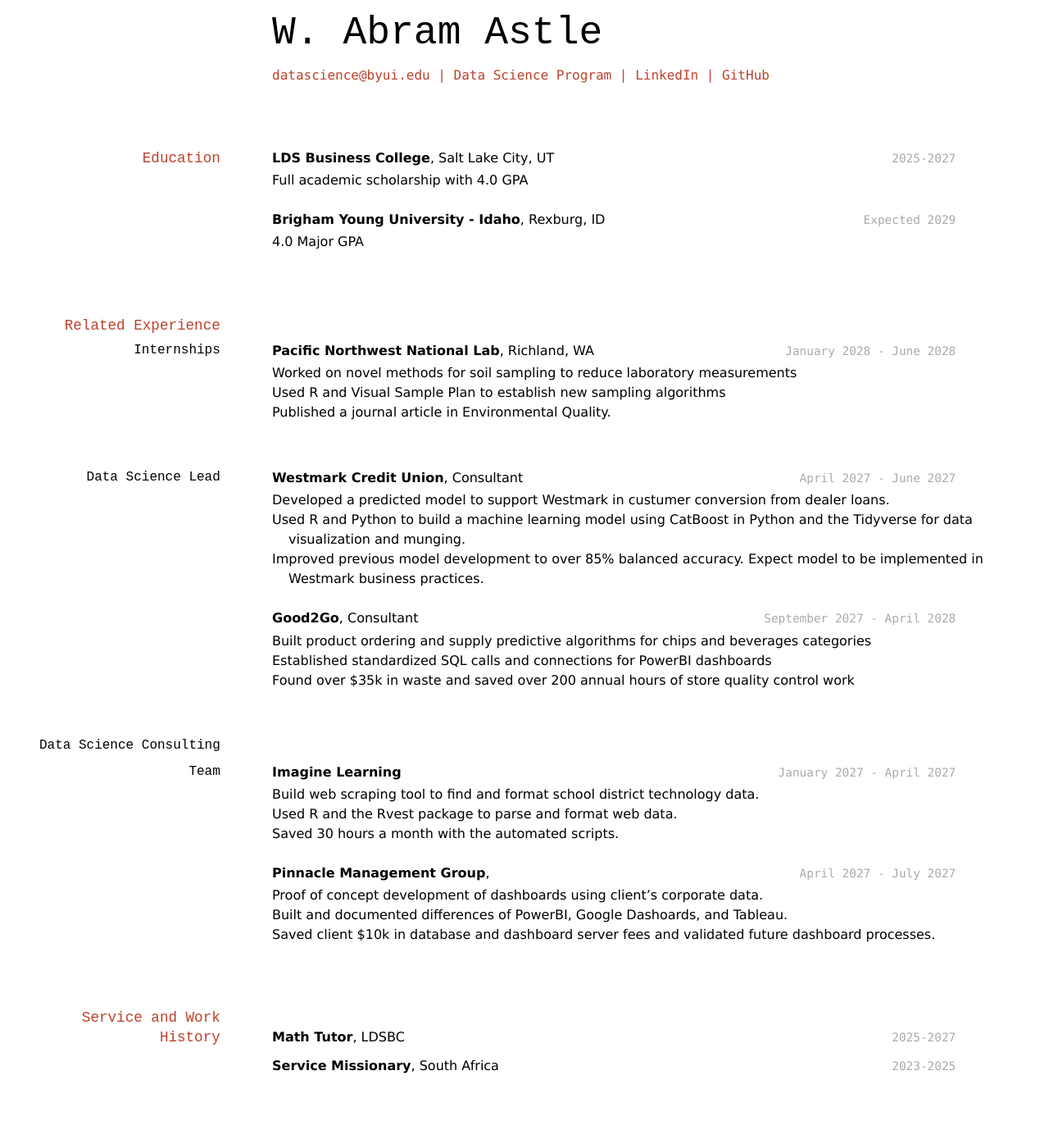
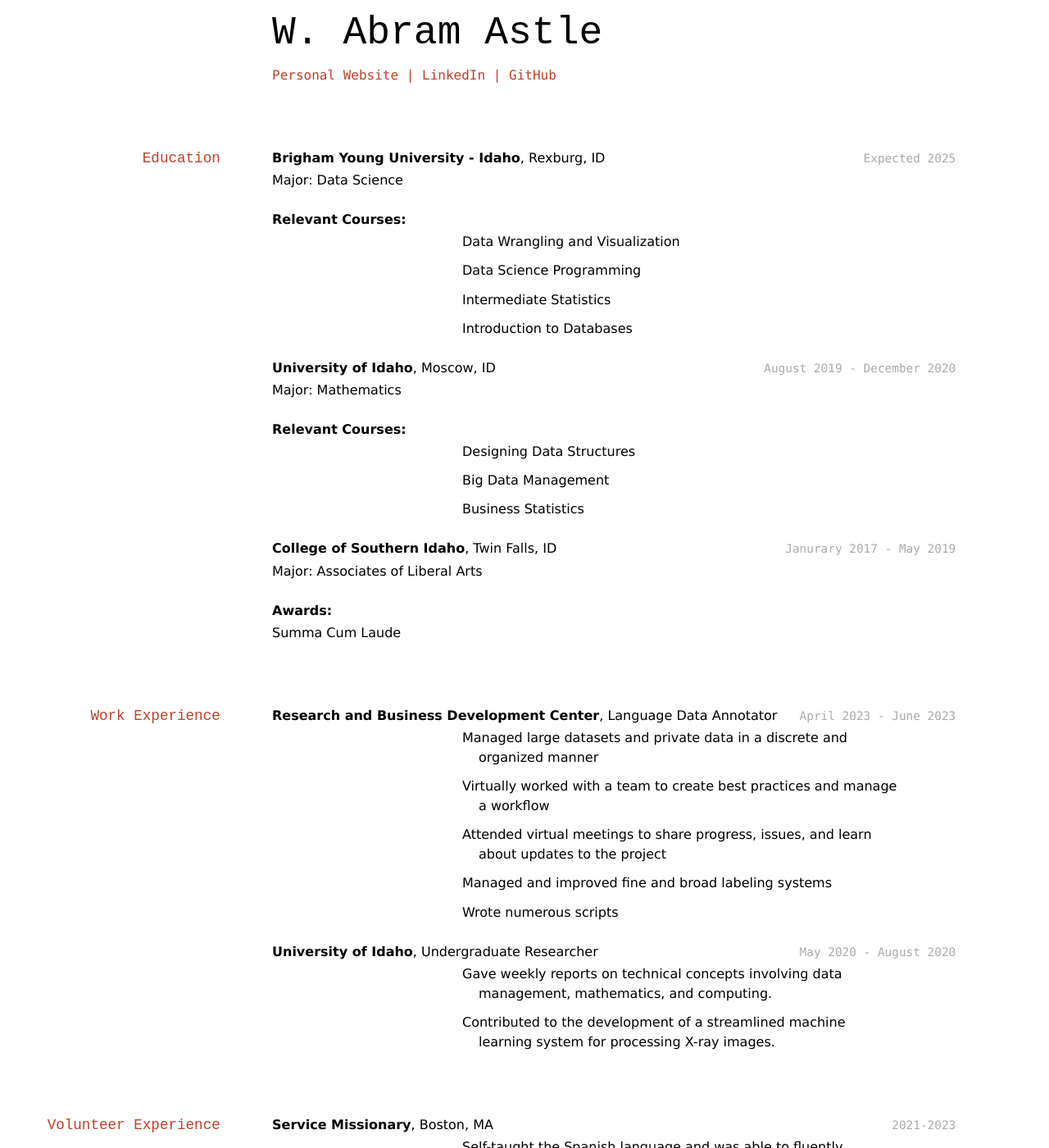
Before and after one commit to miskindr/Astle-Resume, a Jekyll site: the page built from docs/index.md, in a window 1280 px wide and 1400 px high. Shown: the whole window at 82% size. Built offline with Jekyll 4.4.1, drawn with Linux system fonts in a browser that asks for light colours; some of the changed text lies outside the part shown.

Commit message:
Update index.md

```diff
--- a/docs/index.md
+++ b/docs/index.md
@@ -5,80 +5,82 @@ title: W. Abram Astle's Resume
 # W. Abram Astle
 
 <div id="webaddress">
-<a href="datascience@byui.edu">datascience@byui.edu</a>
-| <a href="https://byuidatascience.github.io/development.html">Data Science Program</a>
-| <a href="https://www.linkedin.com/groups/13537407/">LinkedIn</a>
-| <a href="https://github.com/byuids-resumes">GitHub</a>
+<a href="https://c-a-s-t-l-e.github.io/">Personal Website</a>
+| <a href="https://www.linkedin.com/in/abram-astle-3194a2279/">LinkedIn</a>
+| <a href="https://github.com/c-a-s-t-l-e">GitHub</a>
 </div>
 
 <!-- https://www.monique.tech/the-art-of-markdown -->
 
 ## Education
 
-`2025-2027`
-__LDS Business College__, Salt Lake City, UT
-
-- Full academic scholarship with 4.0 GPA
-
-`Expected 2029`
+`Expected 2025`
 __Brigham Young University - Idaho__, Rexburg, ID
 
-- 4.0 Major GPA
+- Major: Data Science
 
+**Relevant Courses:**
 
-## Related Experience
+- Data Wrangling and Visualization
 
-### Internships
+- Data Science Programming
 
-`January 2028 - June 2028`
-__Pacific Northwest National Lab__, Richland, WA
+- Intermediate Statistics
 
-- Worked on novel methods for soil sampling to reduce laboratory measurements
-- Used R and Visual Sample Plan to establish new sampling algorithms
-- Published a journal article in Environmental Quality.
+- Introduction to Databases
 
-### Data Science Lead
+`August 2019 - December 2020`
+__University of Idaho__, Moscow, ID
 
-`April 2027 - June 2027`
-__Westmark Credit Union__, Consultant
+- Major: Mathematics
 
-- Developed a predicted model to support Westmark in custumer conversion from dealer loans.
-- Used R and Python to build a machine learning model using CatBoost in Python and the Tidyverse for data visualization and munging.
-- Improved previous model development to over 85% balanced accuracy. Expect model to be implemented in Westmark business practices.
+**Relevant Courses:**
 
-`September 2027 - April 2028`
-__Good2Go__, Consultant
+- Designing Data Structures
 
-- Built product ordering and supply predictive algorithms for chips and beverages categories
-- Established standardized SQL calls and connections for PowerBI dashboards
-- Found over $35k in waste and saved over 200 annual hours of store quality control work
+- Big Data Management
 
-### Data Science Consulting Team
+- Business Statistics
 
-`January 2027 - April 2027`
-__Imagine Learning__
+`Janurary 2017 - May 2019`
+__College of Southern Idaho__, Twin Falls, ID
 
-- Build web scraping tool to find and format school district technology data.
-- Used R and the Rvest package to parse and format web data.
-- Saved 30 hours a month with the automated scripts.
+- Major: Associates of Liberal Arts
 
-`April 2027 - July 2027`
-__Pinnacle Management Group__,
+**Awards:**
 
-- Proof of concept development of dashboards using client's corporate data.
-- Built and documented differences of PowerBI, Google Dashoards, and Tableau.
-- Saved client $10k in database and dashboard server fees and validated future dashboard processes.
+- Summa Cum Laude
 
+## Work Experience
 
-## Service and Work History
+`April 2023 - June 2023`
+__Research and Business Development Center__, Language Data Annotator
 
-`2025-2027`
-__Math Tutor__, LDSBC
+- Managed large datasets and private data in a discrete and organized manner
 
+- Virtually worked with a team to create best practices and manage a workflow
 
-`2023-2025`
-__Service Missionary__, South Africa
+- Attended virtual meetings to share progress, issues, and learn about updates to the project
 
+- Managed and improved fine and broad labeling systems
+
+- Wrote numerous scripts
+
+`May 2020 - August 2020`
+__University of Idaho__, Undergraduate Researcher
+
+- Gave weekly reports on technical concepts involving data management, mathematics, and computing.
+
+- Contributed to the development of a streamlined machine learning system for processing X-ray images.
+
+## Volunteer Experience
+
+`2021-2023`
+__Service Missionary__, Boston, MA
+
+- Self-taught the Spanish language and was able to fluently converse with a wide variety of native Spanish speakers in New England
+
+- Conducted individual and group trainings for volunteers
 
 
 <!-- ### Footer
```
